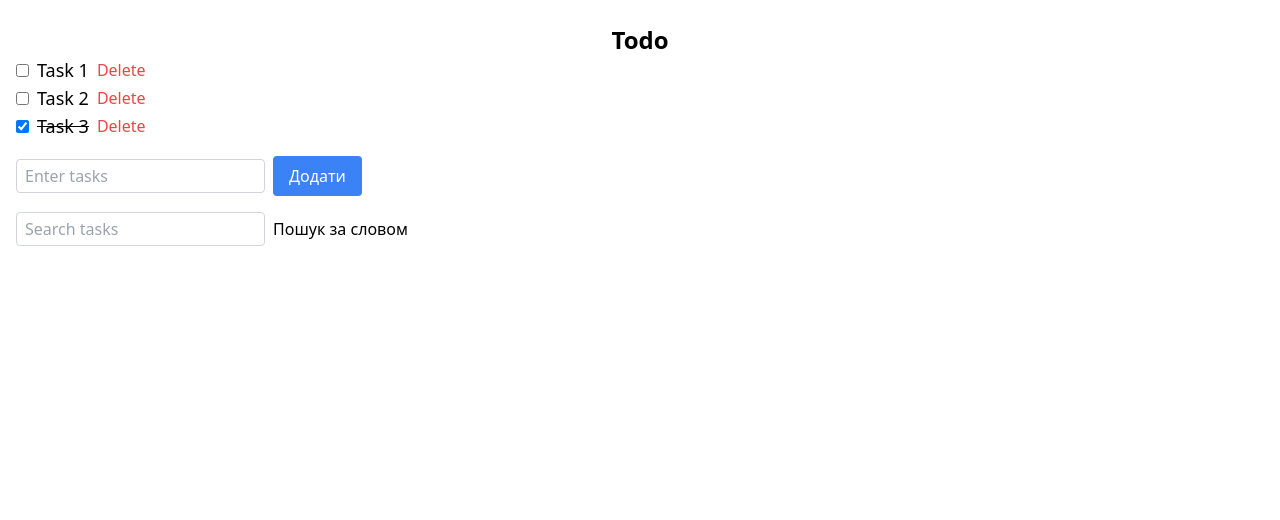
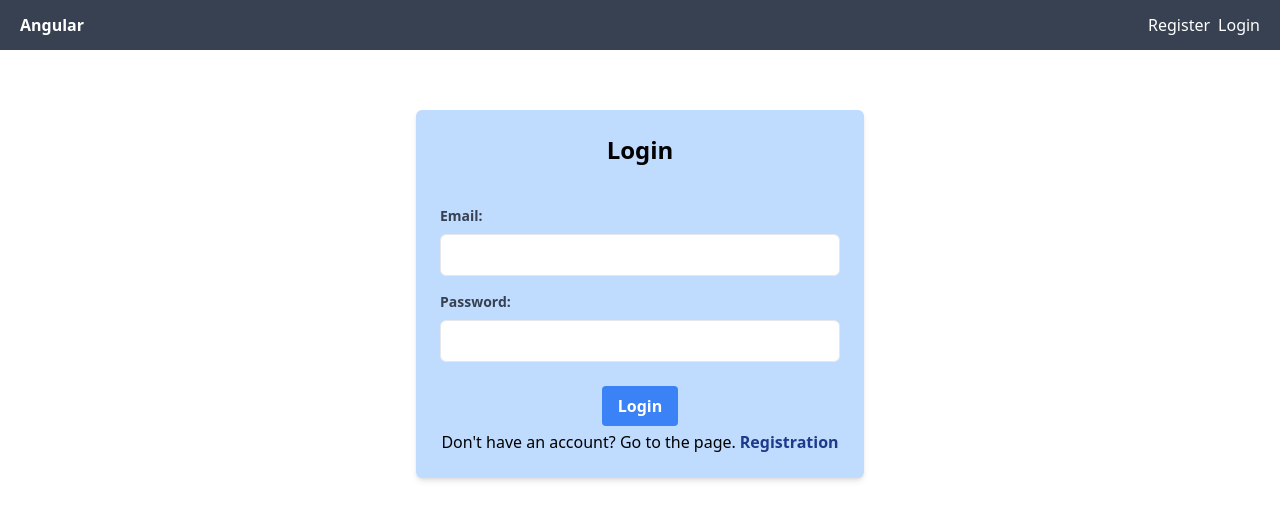
Before and after one commit to Sergiyan92/my-vite-angular-app, an Angular app: page /login in a window 1280 px wide. Before the commit this address led to /. Shown: the top 520 px of the page. Built offline with nearby package versions, Linux system fonts and the light colour scheme.

Commit message:
create routing

```diff
--- a/src/app/app-routing.module.ts
+++ b/src/app/app-routing.module.ts
@@ -1,10 +1,17 @@
 import { NgModule } from '@angular/core';
 import { RouterModule, Routes } from '@angular/router';
+import { RegisterComponent } from './components/register/register.component';
+import { LoginComponent } from './components/login/login.component';
+import { TodoComponent } from './components/todo/todo.component';
 
-const routes: Routes = [];
+const routes: Routes = [
+  { path: '', component: RegisterComponent },
+  { path: 'login', component: LoginComponent },
+  { path: 'todo', component: TodoComponent },
+];
 
 @NgModule({
   imports: [RouterModule.forRoot(routes)],
-  exports: [RouterModule]
+  exports: [RouterModule],
 })
-export class AppRoutingModule { }
+export class AppRoutingModule {}
--- a/src/app/app.component.html
+++ b/src/app/app.component.html
@@ -1,3 +1,4 @@
-<!-- <app-register></app-register> -->
-<!-- <app-login></app-login> -->
-<app-todo class="container"></app-todo>
+<app-navigation></app-navigation>
+<div class="max-w-2xl container mx-auto pt-5 mt-[50px]">
+  <router-outlet></router-outlet>
+</div>
--- a/src/app/app.module.ts
+++ b/src/app/app.module.ts
@@ -8,6 +8,7 @@ import { LoginComponent } from './components/login/login.component';
 import { TodoComponent } from './components/todo/todo.component';
 import { FormsModule, ReactiveFormsModule } from '@angular/forms';
 import { HttpClientModule } from '@angular/common/http';
+import { NavigationComponent } from './components/navigation/navigation.component';
 
 @NgModule({
   declarations: [
@@ -15,6 +16,7 @@ import { HttpClientModule } from '@angular/common/http';
     RegisterComponent,
     LoginComponent,
     TodoComponent,
+    NavigationComponent,
   ],
   imports: [
     BrowserModule,
--- a/src/app/components/login/login.component.html
+++ b/src/app/components/login/login.component.html
@@ -1,29 +1,44 @@
-<div *ngIf="loginForm">
-  <h2>Логінізація</h2>
+<div
+  *ngIf="loginForm"
+  class="max-w-md mx-auto my-10 p-6 bg-blue-200 rounded-md shadow-md"
+>
+  <h2 class="text-2xl font-bold mb-10 text-center">Login</h2>
   <form [formGroup]="loginForm" (ngSubmit)="onSubmit()">
-    <div>
-      <label for="email">Електронна пошта:</label>
-      <input type="email" id="email" formControlName="email" required />
+    <div class="mb-4">
+      <label class="block text-gray-700 text-sm font-bold mb-2" for="email"
+        >Email:</label
+      >
+      <input
+        class="w-full px-3 py-2 border rounded-md outline-none focus:ring-2 focus:ring-blue-400"
+        type="email"
+        id="email"
+        formControlName="email"
+        required
+      />
       <div
         *ngIf="
           loginForm.get('email')?.invalid &&
           (loginForm.get('email')?.dirty || loginForm.get('email')?.touched)
         "
+        class="text-red-500 text-sm mt-1"
       >
         <div *ngIf="loginForm.get('email')?.errors?.['required']">
-          Електронна пошта обов'язкова
+          Email is required
         </div>
         <div *ngIf="loginForm.get('email')?.errors?.['email']">
-          Будь ласка, введіть дійсну електронну пошту
+          Please enter a valid email address
         </div>
       </div>
     </div>
-    <div>
-      <label for="password">Пароль:</label>
+    <div class="mb-4">
+      <label class="block text-gray-700 text-sm font-bold mb-2" for="password"
+        >Password:</label
+      >
       <input
         type="password"
         id="password"
         formControlName="password"
+        class="w-full px-3 py-2 border rounded-md outline-none focus:ring-2 focus:ring-blue-400"
         required
       />
       <div
@@ -32,15 +47,30 @@
           (loginForm.get('password')?.dirty ||
             loginForm.get('password')?.touched)
         "
+        class="text-red-500 text-sm mt-1"
       >
         <div *ngIf="loginForm.get('password')?.errors?.['required']">
-          Пароль обов'язковий
+          Password is required
         </div>
         <div *ngIf="loginForm.get('password')?.errors?.['minlength']">
-          Пароль повинен містити щонайменше 6 символів
+          Password must contain at least 7 characters
         </div>
       </div>
     </div>
-    <button type="submit">Логін</button>
+    <div class="flex items-center justify-center mt-6">
+      <button
+        type="submit"
+        [disabled]="!loginForm.valid"
+        class="bg-blue-500 hover:bg-blue-700 text-white font-bold py-2 px-4 rounded focus:outline-none focus:ring-2 focus:ring-blue-400"
+      >
+        Login
+      </button>
+    </div>
   </form>
+  <span class="flex justify-center mt-1"
+    >Don't have an account? Go to the page.
+    <a routerLink="/" class="text-blue-900 ml-1 font-semibold"
+      >Registration</a
+    ></span
+  >
 </div>
--- /dev/null
+++ b/src/app/components/navigation/navigation.component.html
@@ -0,0 +1,9 @@
+<nav
+  class="absolute top-0 right-0 px-5 left-0 h-[50px] flex justify-between items-center text-white bg-gray-700"
+>
+  <h1 class="font-bold">Angular</h1>
+  <span>
+    <a routerLink="/" class="mr-2">Register</a>
+    <a routerLink="/login">Login</a>
+  </span>
+</nav>
--- a/src/app/components/register/register.component.html
+++ b/src/app/components/register/register.component.html
@@ -1,46 +1,73 @@
-<div *ngIf="registrationForm">
-  <h2>Реєстрація нового користувача</h2>
+<div
+  *ngIf="registrationForm"
+  class="max-w-md mx-auto my-10 p-6 bg-blue-200 rounded-md shadow-md"
+>
+  <h2 class="text-2xl font-bold mb-10 text-center">Register new user</h2>
   <form [formGroup]="registrationForm" (ngSubmit)="onSubmit()">
-    <div>
-      <label for="email">Електронна пошта:</label>
-      <input type="email" id="email" formControlName="email" required />
+    <div class="mb-4">
+      <label class="block text-gray-700 text-sm font-bold mb-2" for="email"
+        >Email:</label
+      >
+      <input
+        class="w-full px-3 py-2 border rounded-md outline-none focus:ring-2 focus:ring-blue-400"
+        type="email"
+        id="email"
+        formControlName="email"
+        required
+      />
       <div
         *ngIf="
           registrationForm.get('email')?.invalid &&
           (registrationForm.get('email')?.dirty ||
             registrationForm.get('email')?.touched)
         "
+        class="text-red-500 text-sm mt-1"
       >
         <div *ngIf="registrationForm.get('email')?.errors">
-          Електронна пошта обов'язкова
+          Email is required
         </div>
         <div *ngIf="registrationForm.get('email')?.errors">
-          Будь ласка, введіть дійсну електронну пошту
+          Please enter a valid email address
         </div>
       </div>
     </div>
-    <div>
-      <label for="name">Ім'я:</label>
-      <input type="name" id="name" formControlName="name" required />
+    <div class="mb-4">
+      <label
+        class="block text-gray-700 text-sm font-bold mb-2"
+        for="email"
+        for="name"
+        >Name:</label
+      >
+      <input
+        type="name"
+        id="name"
+        formControlName="name"
+        class="w-full px-3 py-2 border rounded-md outline-none focus:ring-2 focus:ring-blue-400"
+        required
+      />
       <div
         *ngIf="
           registrationForm.get('name')?.invalid &&
           (registrationForm.get('name')?.dirty ||
             registrationForm.get('name')?.touched)
         "
+        class="text-red-500 text-sm mt-1"
       >
-        <div *ngIf="registrationForm.get('name')?.errors">Ім'я обов'язковe</div>
+        <div *ngIf="registrationForm.get('name')?.errors">Name is required</div>
         <div *ngIf="registrationForm.get('name')?.errors">
-          Будь ласка, введіть дійсну електронну пошту
+          Please enter a valid name
         </div>
       </div>
     </div>
-    <div>
-      <label for="password">Пароль:</label>
+    <div class="mb-4">
+      <label class="block text-gray-700 text-sm font-bold mb-2" for="password"
+        >Password:</label
+      >
       <input
         type="password"
         id="password"
         formControlName="password"
+        class="w-full px-3 py-2 border rounded-md outline-none focus:ring-2 focus:ring-blue-400"
         required
       />
       <div
@@ -49,21 +76,27 @@
           (registrationForm.get('password')?.dirty ||
             registrationForm.get('password')?.touched)
         "
+        class="text-red-500 text-sm mt-1"
       >
         <div *ngIf="registrationForm.get('password')?.errors">
-          Пароль обов'язковий
+          Password is required
         </div>
         <div *ngIf="registrationForm.get('password')?.errors">
-          Пароль повинен містити щонайменше 6 символів
+          Password must contain at least 7 characters
         </div>
       </div>
     </div>
-    <div>
-      <label for="confirmPassword">Підтвердження пароля:</label>
+    <div class="mb-4">
+      <label
+        class="block text-gray-700 text-sm font-bold mb-2"
+        for="confirmPassword"
+        >Confirm Password:</label
+      >
       <input
         type="password"
         id="confirmPassword"
         formControlName="confirmPassword"
+        class="w-full px-3 py-2 border rounded-md outline-none focus:ring-2 focus:ring-blue-400"
         required
       />
       <div
@@ -72,14 +105,27 @@
           (registrationForm.get('confirmPassword')?.dirty ||
             registrationForm.get('confirmPassword')?.touched)
         "
+        class="text-red-500 text-sm mt-1"
       >
         <div *ngIf="registrationForm.get('confirmPassword')?.errors">
-          Підтвердження пароля обов'язкове
+          Confirm password is required
         </div>
       </div>
     </div>
-    <button type="submit" [disabled]="!registrationForm.valid">
-      Зареєструватися
-    </button>
+    <div class="flex items-center justify-center mt-6">
+      <button
+        type="submit"
+        [disabled]="!registrationForm.valid"
+        class="bg-blue-500 hover:bg-blue-700 text-white font-bold py-2 px-4 rounded focus:outline-none focus:ring-2 focus:ring-blue-400"
+      >
+        Register
+      </button>
+    </div>
   </form>
+  <span class="flex justify-center mt-1"
+    >Already have an account? Go to the page
+    <a routerLink="/login" class="text-blue-900 ml-1 font-semibold"
+      >Login</a
+    ></span
+  >
 </div>
--- a/src/app/components/register/register.component.ts
+++ b/src/app/components/register/register.component.ts
@@ -1,7 +1,7 @@
 import { Component } from '@angular/core';
 import { FormBuilder, FormGroup, Validators } from '@angular/forms';
 import { HttpClient } from '@angular/common/http';
-
+import { Router } from '@angular/router';
 @Component({
   selector: 'app-register',
   templateUrl: './register.component.html',
@@ -10,7 +10,11 @@ import { HttpClient } from '@angular/common/http';
 export class RegisterComponent {
   registrationForm: FormGroup;
 
-  constructor(private formBuilder: FormBuilder, private http: HttpClient) {
+  constructor(
+    private formBuilder: FormBuilder,
+    private http: HttpClient,
+    private router: Router
+  ) {
     this.registrationForm = this.formBuilder.group({
       name: ['', Validators.required],
       email: ['', [Validators.required, Validators.email]],
@@ -37,9 +41,11 @@ export class RegisterComponent {
             console.log('Response from server:', response);
             // Очищення форми
             this.registrationForm.reset();
+            this.router.navigate(['/todo']);
           },
           (error) => {
             // Обробка помилки
+            alert('Ups ERROR');
             console.error('Error during registration:', error);
           }
         );
```
Also changed, not shown: src/app/components/navigation/navigation.component.ts (added, +10 -0 lines), src/app/components/navigation/navigation.component.css (added).
